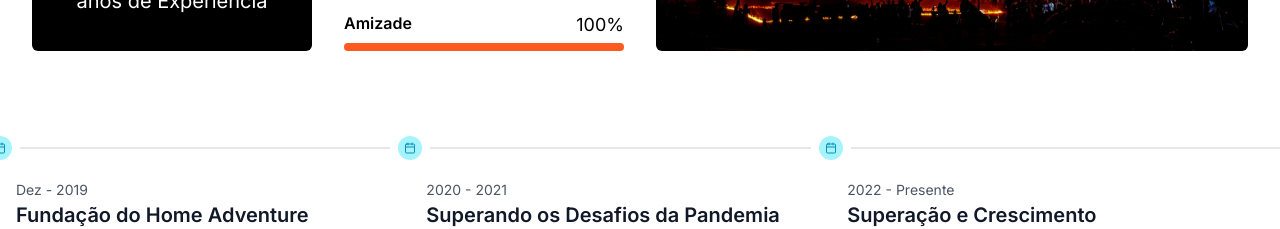
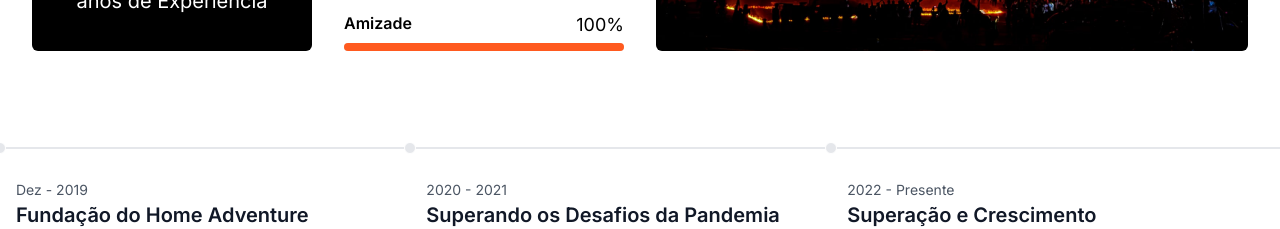
Before and after one commit to VictorJunqueira1/portfolio-desbravadores, a Next.js app: page / in a window 1280 px wide. Shown: the part 1520-1749 px from the top of the page. Built offline with nearby package versions, Linux system fonts and the light colour scheme.

Commit message:
[fix] Corrigindo erro de exibição.

```diff
--- a/src/components/Timeline.tsx
+++ b/src/components/Timeline.tsx
@@ -1,7 +1,6 @@
 "use client";
 
 import { Button, Timeline as FlowbiteTimeline } from "flowbite-react";
-import { ArrowRight, Calendar } from "lucide-react";
 import { motion } from "framer-motion";
 import { useInView } from "react-intersection-observer";
 
@@ -17,6 +16,13 @@
 interface TimelineProps {
     items?: TimelineItem[];
 }
+
+const useTimelineItemInView = () => {
+    return useInView({
+        triggerOnce: true,
+        threshold: 0.1,
+    });
+};
 
 const defaultTimelineItems: TimelineItem[] = [
     {
@@ -40,10 +46,7 @@
     return (
         <FlowbiteTimeline horizontal>
             {items.map((item, index) => {
-                const { ref, inView } = useInView({
-                    triggerOnce: true,
-                    threshold: 0.1,
-                });
+                const { ref, inView } = useTimelineItemInView();
 
                 return (
                     <motion.div
@@ -55,7 +58,7 @@
                     >
                         <FlowbiteTimeline.Item>
                             <div className="relative">
-                                <FlowbiteTimeline.Point className="bg-blue-500 text-white" icon={Calendar} />
+                                <FlowbiteTimeline.Point className="bg-blue-500 text-white" />
                             </div>
                             <FlowbiteTimeline.Content className="text-gray-800 p-4 rounded-lg">
                                 <FlowbiteTimeline.Time className="text-gray-600">{item.time}</FlowbiteTimeline.Time>
```
Also changed, not shown: 1 other file (tests, documents, lock files or other folders).
